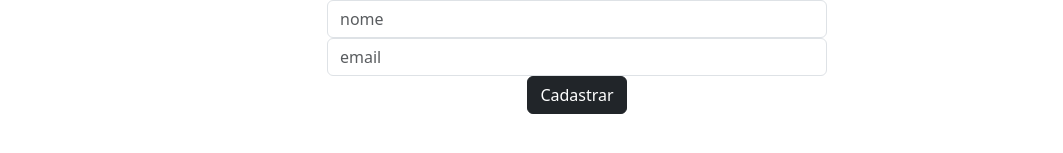
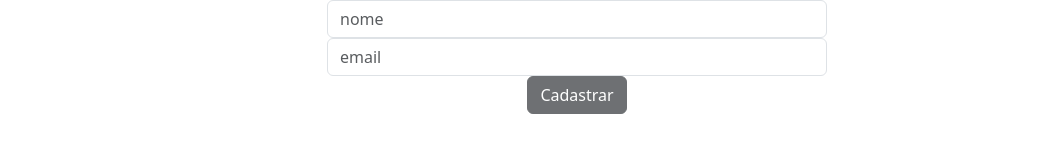
Before and after one commit to ludhill/Opapao_Padaria, an Angular app: page / in a window 1280 px wide. Shown: the part 2927-3080 px from the top of the page, without its empty margins (63-1126 px from the left). Built offline with nearby package versions, Linux system fonts and the light colour scheme.

Commit message:
updates3

```diff
--- a/src/app/_components/forms/forms.component.html
+++ b/src/app/_components/forms/forms.component.html
@@ -1,6 +1,7 @@
 <hr>
 <br>
 <form [formGroup]="formulario">
+  <!--Diretiva @If-->
   @if (formulario.get('nome')?.hasError('required') && formulario.get('nome')?.touched) {
     <p class="alert alert-warning"> O campo nome é obrigatório</p>
   }
@@ -23,8 +24,9 @@
   <input type="text" formControlName="email" placeholder="email" class="form-control">
 
 
-
-  <input type="button" value="Cadastrar"  (click)="cadastrar()"   class="btn btn-dark" >
+<!--Event Binding:    (Click)="cadastrar()"-->
+<!--Property Binding: [disabled]="formulario.invalid"-->
+  <input type="button" value="Cadastrar"  (click)="cadastrar()"   class="btn btn-dark" [disabled]="formulario.invalid" >
 </form>
 <br>
 <br>
```
